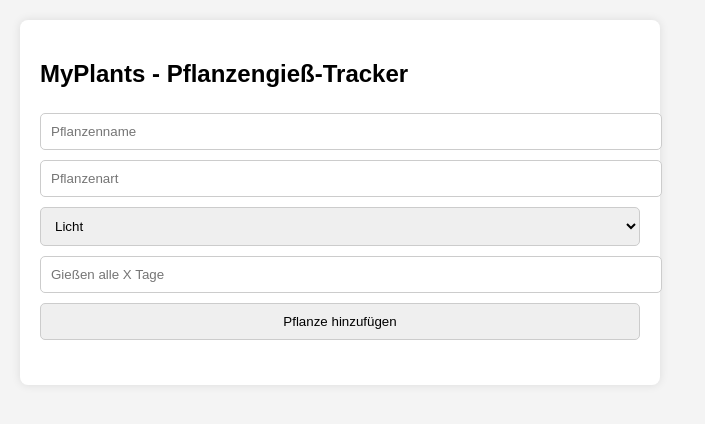
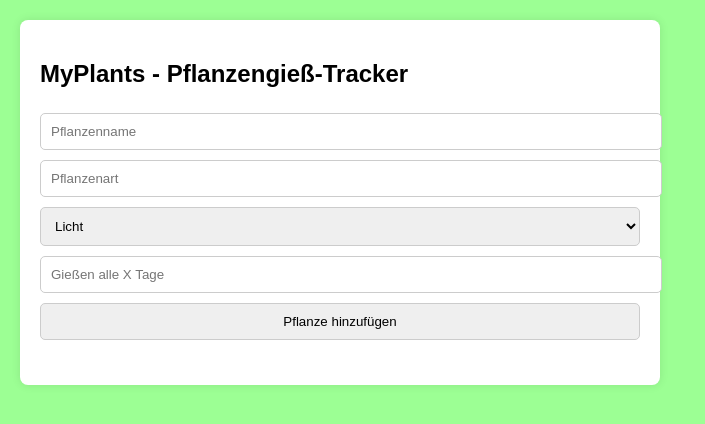
Before and after one commit to AlyssaSmt1/Projekt-1, a plain HTML site: page Index.html in a window 1280 px wide. Shown: the whole page, without its empty margins (0-705 px from the left). Drawn offline with Linux system fonts and the light colour scheme.

Commit message:
Changed Background color

```diff
--- a/styles.css
+++ b/styles.css
@@ -1,7 +1,7 @@
 body {
     font-family: Arial, sans-serif;
     margin: 20px;
-    background-color: #f4f4f4;
+    background-color: #9cff94;
 }
 
 .container {
```
